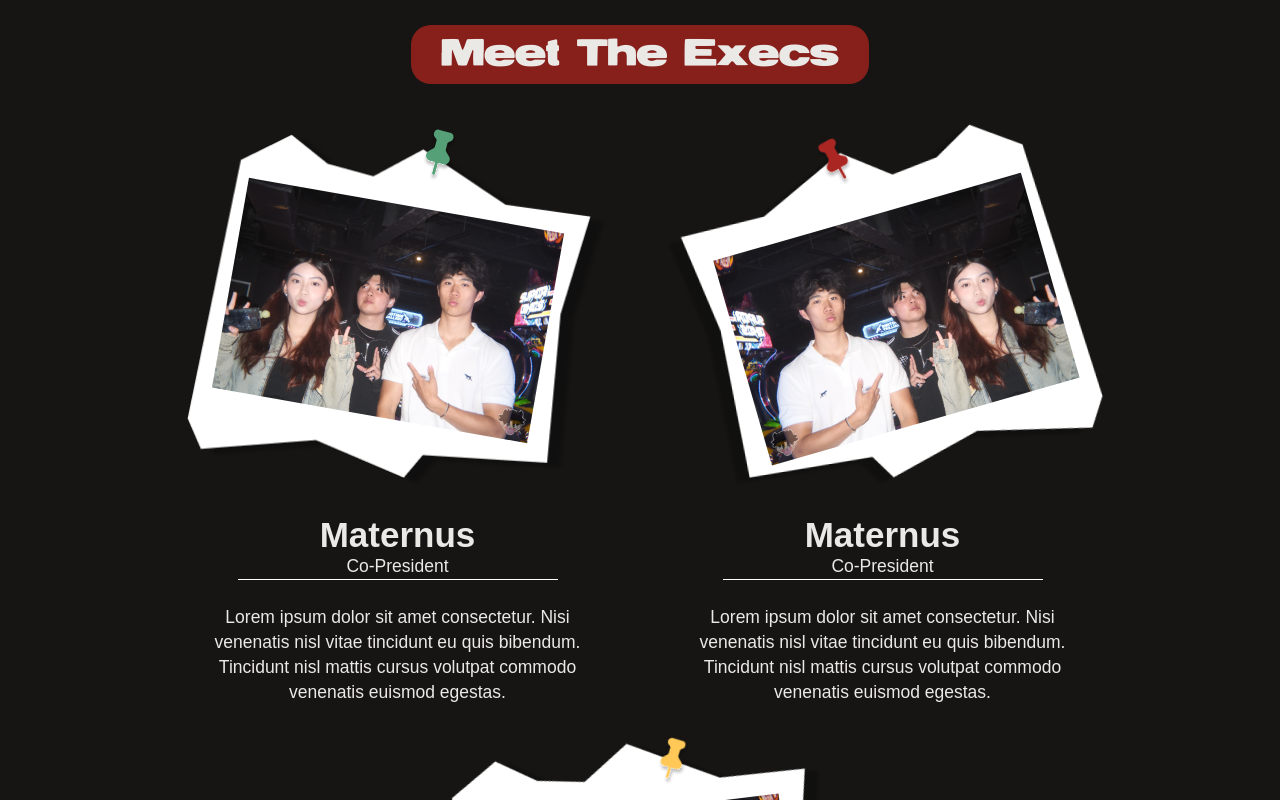
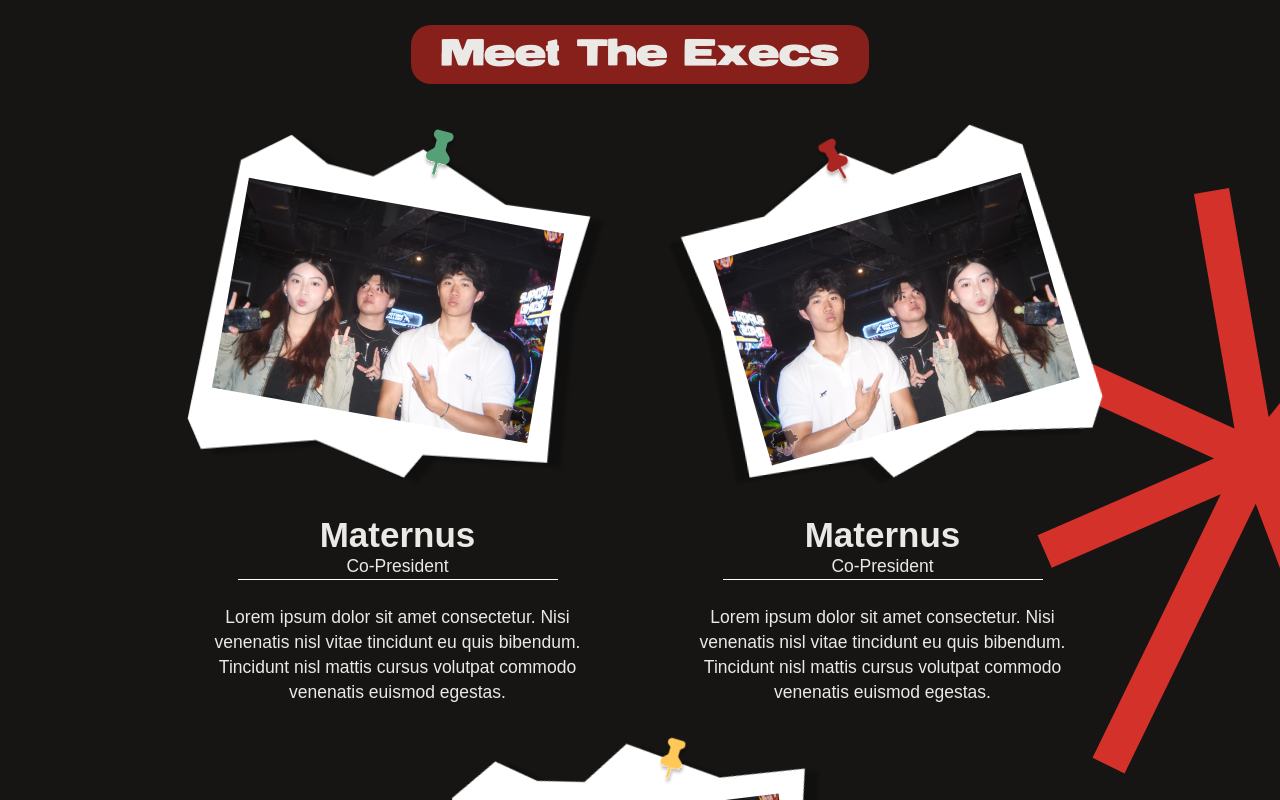
Before and after one commit to UoaWDCC/esa, a Next.js app: page /about-us in a window 1280 px wide. Shown: the part 900-1700 px from the top of the page. Built offline with nearby package versions, Linux system fonts and the light colour scheme; a web font is replaced by a local one.

Commit message:
Add red star to bg of Meet the Execs section

```diff
--- a/src/app/(frontend)/about-us/_components/MeetExecs.tsx
+++ b/src/app/(frontend)/about-us/_components/MeetExecs.tsx
@@ -1,7 +1,7 @@
 import React from 'react';
+import Image from 'next/image';
 import TopTear from './TopTear';
 import BotTear from './BotTear';
-import Link from 'next/link';
 import ExecCard from './ExecCard';
 import { Button } from '@/components/ui/Button';
 
@@ -45,7 +45,7 @@ export default function MeetExecs() {
         <div className="flex flex-col items-center justify-center gap-10 min-h-screen relative z-50 pt-25 pb-20">
             <h3 className="bg-primary-red-400 px-6 py-1 rounded-2xl">Meet The Execs</h3>
 
-            <div className="w-full flex flex-wrap justify-center gap-5">
+            <div className="w-full flex flex-wrap justify-center gap-5 z-50">
                 {execs.map((exec, index) => {
                     if (exec.isImportant) {
                         return (
@@ -64,6 +64,15 @@ export default function MeetExecs() {
 
             <Button href="/execs">Meet More Execs</Button>
 
+            <Image
+                src="/images/aboutus/path.svg"
+                unoptimized={true}
+                width={400}
+                height={400}
+                alt=""
+                className="absolute right-0 top-45"
+            />
+
             <TopTear />
             <BotTear />
         </div>
```
Also changed, not shown: public/images/aboutus/path.svg (added).
